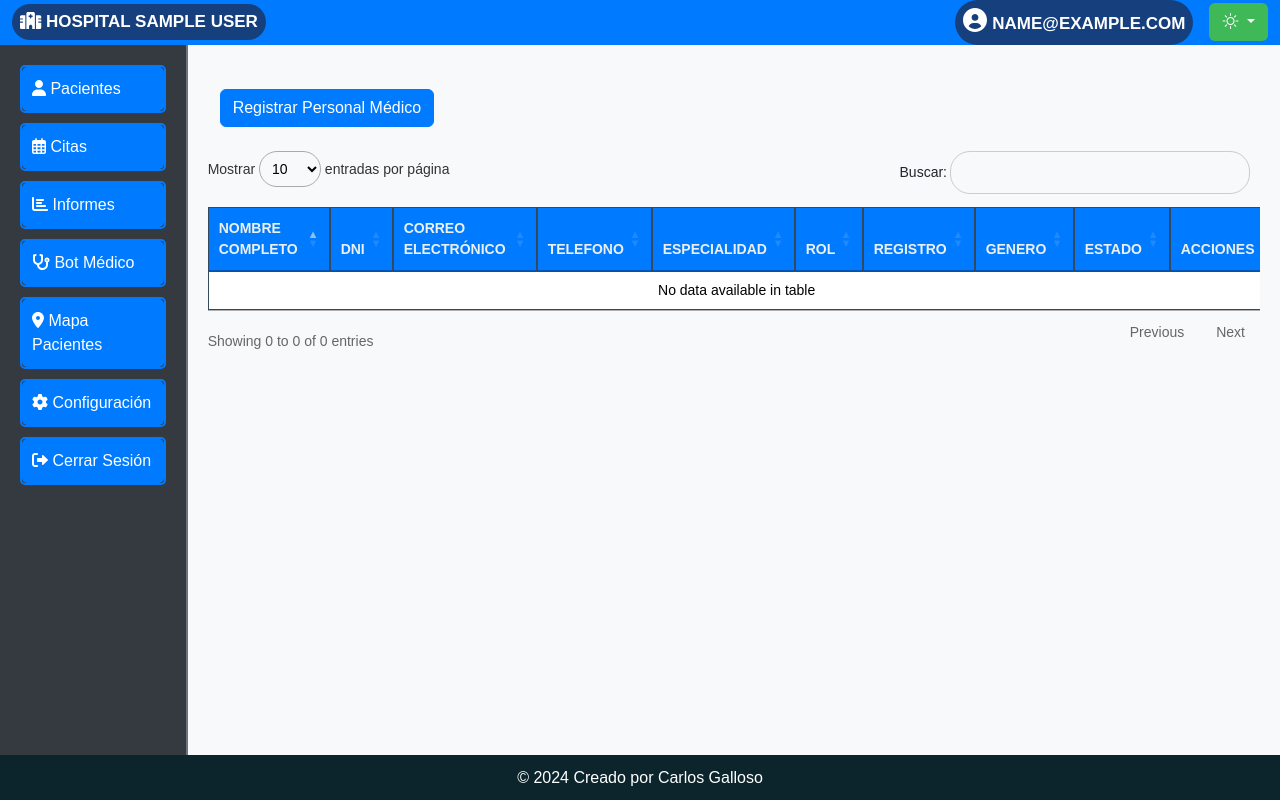
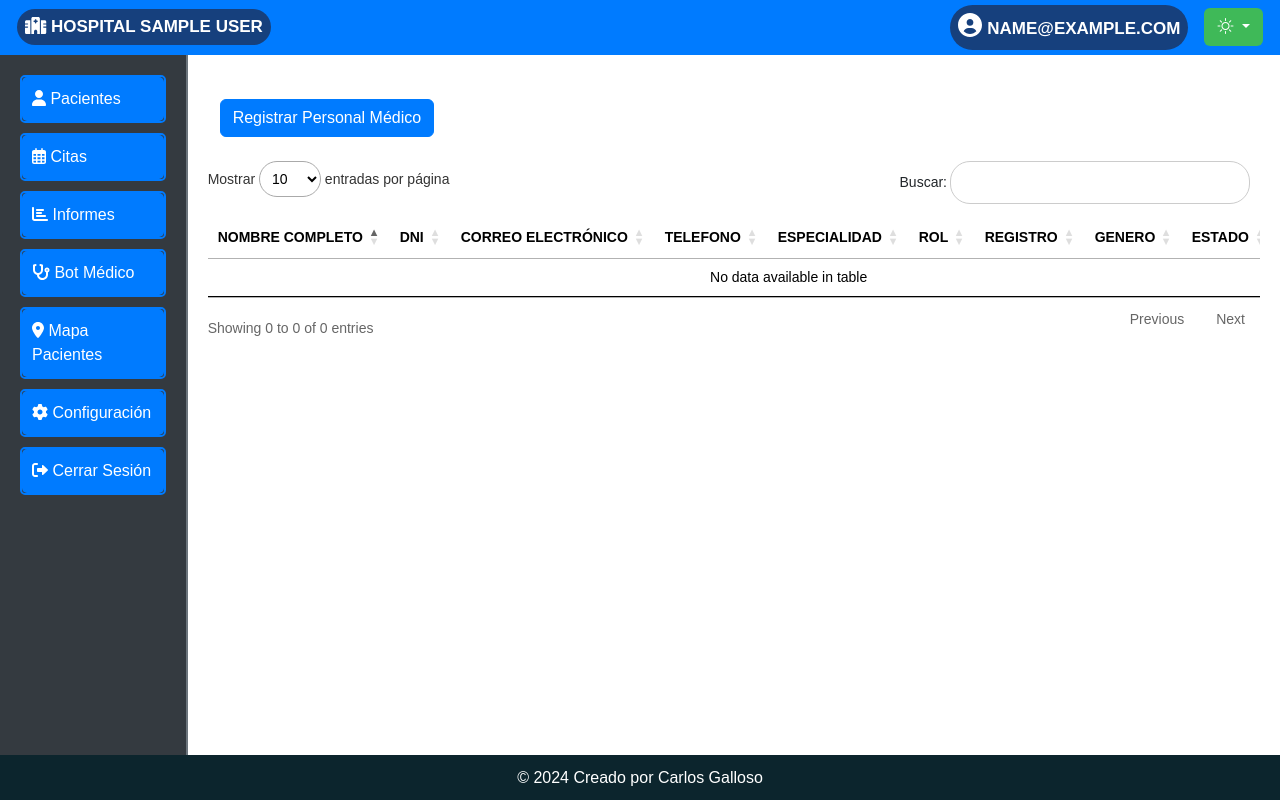
Before and after one commit to CarlosGM28/control_pacientes, a Flask app: page /personal in a window 1280 px wide. Run offline with Flask 3, Linux system fonts and the light colour scheme; the visitor is signed in with stand-in values (Sample User, id 1); data that the repository does not hold is empty; some libraries are stand-ins or nearby versions.

Commit message:
Update personal.css

```diff
--- a/static/css/personal.css
+++ b/static/css/personal.css
@@ -1,6 +1,5 @@
 body {
     font-family: Arial, sans-serif;
-    background-color: #f8f9fa;
     height: 100%;
     color: #212529;
     margin: 0;
@@ -9,11 +8,11 @@ body {
 }
 
 #encabezado {
-    background-color: #007bff; /* Cambio de color a azul claro */
+    box-shadow: 0 0 10px rgba(255, 255, 255, 0.1);
     color: #fff;
-    padding: 0px;
+    padding: 5px;
     width: 100%;
-
+    background-color: #007bff;
 }
 
 .custom-label {
@@ -126,46 +125,22 @@ body {
     color: #3498db; /* Color azul */
 }
 /* Estilos personalizados para la tabla de pacientes */
-/* Estilo de la tabla */
-.table-container {
-    margin-top: 20px;
+table td,
+table th {
+  text-overflow: ellipsis;
+  white-space: nowrap;
+  overflow: hidden;
 }
 
-.table-responsive {
-    overflow-x: auto;
+.card {
+  border-radius: .5rem;
 }
 
-.table {
-    width: 100%;
-    border-collapse: collapse;
+.table-scroll {
+  border-radius: .5rem;
 }
 
-.table th,
-.table td {
-    padding: 12px; /* Aumenté el padding para mejorar la legibilidad */
-    text-align: left;
-    border: 1px solid #34495e; /* Borde oscuro */
+thead {
+  top: 0;
+  position: sticky;
 }
-
-.table th {
-    background-color: #007bff; /* Color de fondo del encabezado */
-    color: #ecf0f1; /* Color del texto del encabezado */
-    font-weight: bold;
-}
-
-.table-striped tbody tr:nth-of-type(odd) {
-    background-color: #ebebeb; /* Color de fondo de filas alternas */
-}
-
-/* Estilo de las acciones */
-.table .acciones button {
-    margin-right: 5px;
-    padding: 6px 10px;
-    border-radius: 5px;
-    transition: background-color 0.3s;
-}
-
-.table .acciones button:hover {
-    background-color: #3498db; /* Cambio de color al pasar el ratón */
-    color: #fff; /* Color del texto al pasar el ratón */
-}
```
